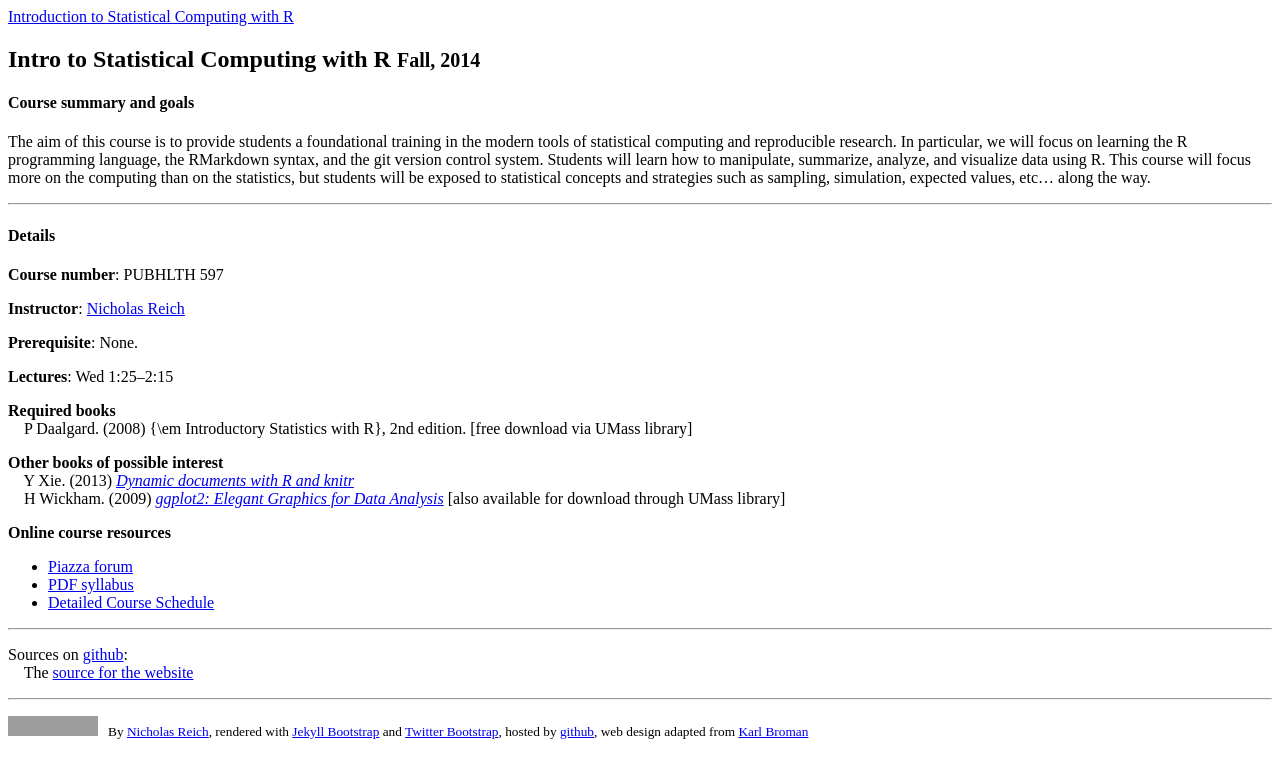
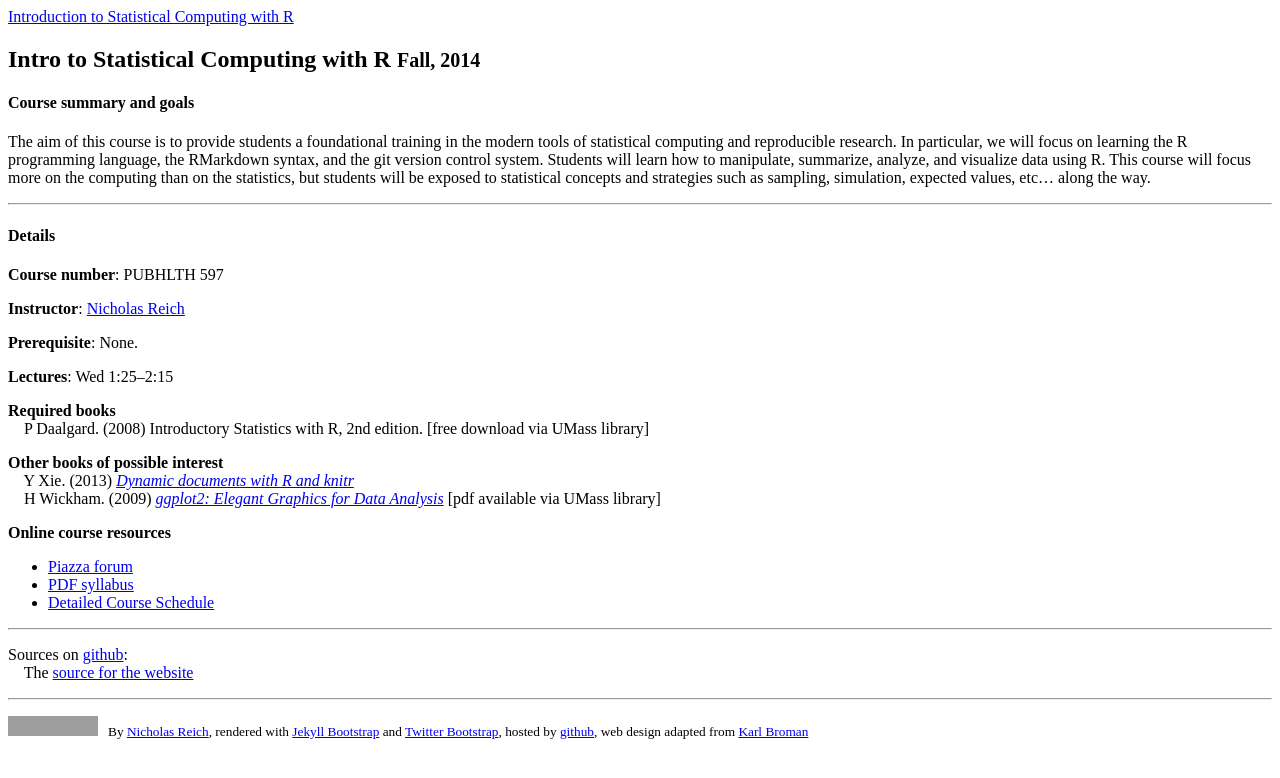
Before and after one commit to nickreich/statComp2014, a Jekyll site: the page built from index.md, in a window 1280 px wide. Shown: the top 778 px of the page. Built offline with Jekyll 4.4.1, drawn with Linux system fonts in a browser that asks for light colours; grey boxes are pictures that could not be loaded.

Commit message:
minor formatting changes.

```diff
--- a/index.md
+++ b/index.md
@@ -26,11 +26,11 @@ The aim of this course is to provide students a foundational training in the mod
 <!--**[Resources and further reading](pages/resources.html)** -->
 
 **Required books** <br>
-&nbsp; &nbsp; P Daalgard. (2008) {\em Introductory Statistics with R}, 2nd edition. [free download via UMass library]
+&nbsp; &nbsp; P Daalgard. (2008) Introductory Statistics with R, 2nd edition. [free download via UMass library]
 
 **Other books of possible interest** <br>
 &nbsp; &nbsp; Y Xie. (2013) _[Dynamic documents with R and knitr](http://www.amazon.com/exec/obidos/ASIN/1482203537/7210-20)_<br>
-&nbsp; &nbsp; H Wickham. (2009) _[ggplot2: Elegant Graphics for Data Analysis](http://www.amazon.com/ggplot2-Elegant-Graphics-Data-Analysis/dp/0387981403/)_ [also available for download through UMass library]
+&nbsp; &nbsp; H Wickham. (2009) _[ggplot2: Elegant Graphics for Data Analysis](http://www.amazon.com/ggplot2-Elegant-Graphics-Data-Analysis/dp/0387981403/)_ [pdf available via UMass library]
 
 **Online course resources**
 
```
Also changed, not shown: pages/schedule.md (+3 -2 lines).
